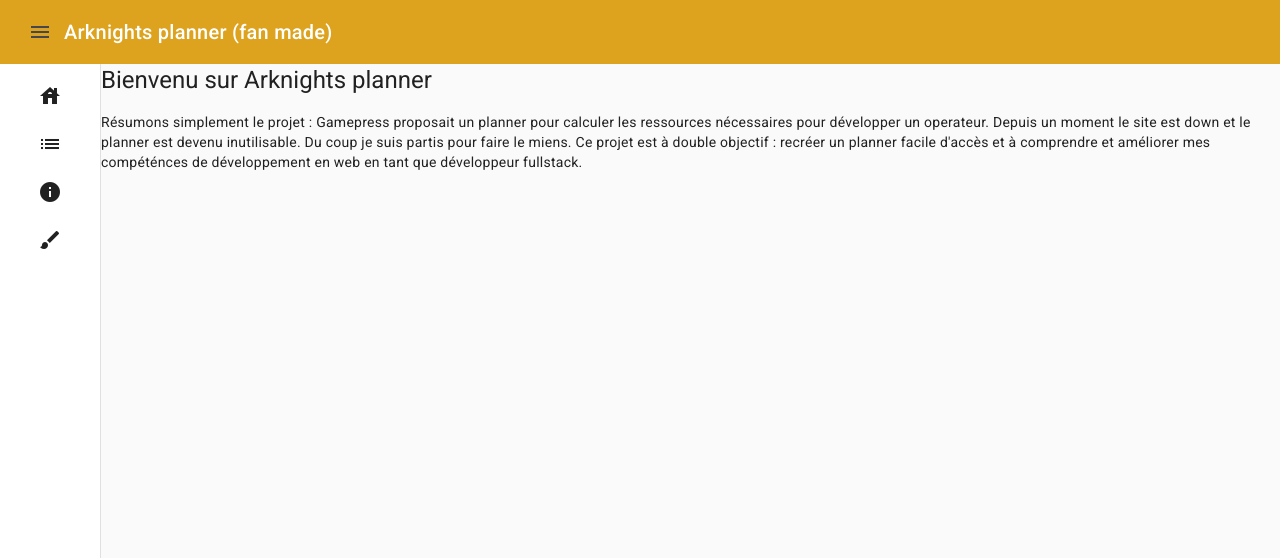
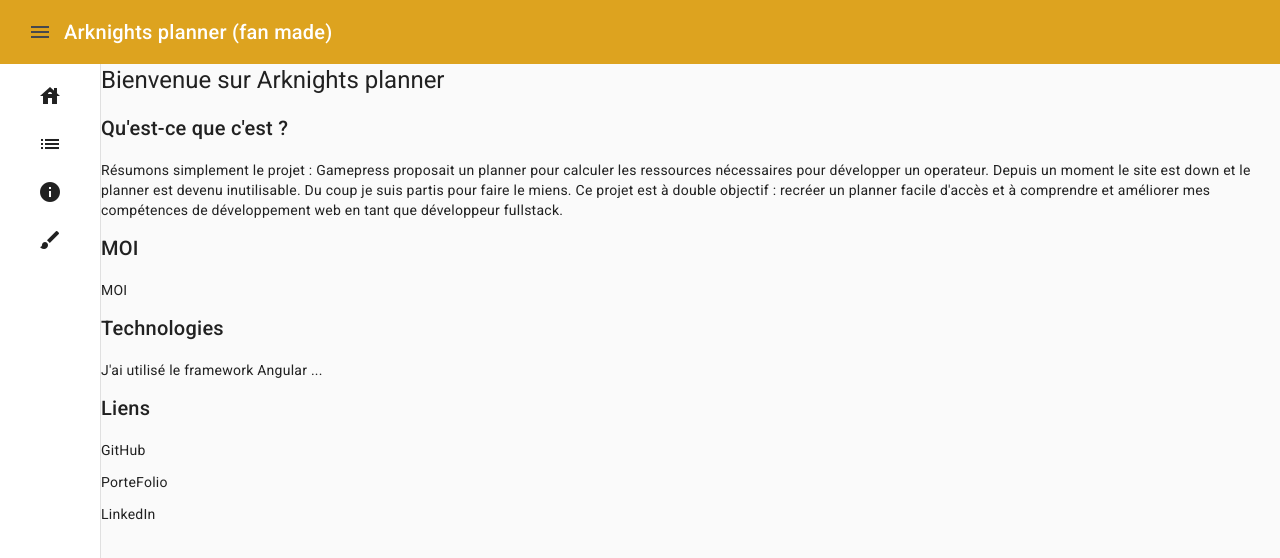
Before and after one commit to Kylian-conraux/plannerForArknights, an Angular app: page /home in a window 1280 px wide. Shown: the top 558 px of the page. Built offline with nearby package versions, Linux system fonts and the light colour scheme.

Commit message:
add some section to complete later

```diff
--- a/src/app/features/home/home.component.html
+++ b/src/app/features/home/home.component.html
@@ -1,6 +1,31 @@
-<h1>Bienvenu sur Arknights planner</h1>
+<div class="home-header">
+    <h1>Bienvenue sur Arknights planner</h1>
+</div>
 
-<p>Résumons simplement le projet : Gamepress proposait un planner pour calculer les ressources nécessaires pour développer un operateur. Depuis un moment le site est down et
-    le planner est devenu inutilisable. Du coup je suis partis pour faire le miens. Ce projet est à double objectif : recréer un planner facile d'accès et à comprendre et
-    améliorer mes compéténces de développement en web en tant que développeur fullstack.
-</p>
+<section class="home-content">
+    <h2>Qu'est-ce que c'est ?</h2>
+    <p>Résumons simplement le projet : Gamepress proposait un planner pour calculer les ressources nécessaires pour
+        développer un operateur. Depuis un moment le site est down et
+        le planner est devenu inutilisable. Du coup je suis partis pour faire le miens. Ce projet est à double objectif
+        : recréer un planner facile d'accès et à comprendre et
+        améliorer mes compétences de développement web en tant que développeur fullstack.
+    </p>
+</section>
+
+
+<section class="home-content">
+    <h2>MOI</h2>
+    <p>MOI</p>
+</section>
+
+<section class="home-content">
+    <h2>Technologies</h2>
+    <p>J'ai utilisé le framework Angular ... </p>
+</section>
+
+<section class="home-content">
+    <h2>Liens</h2>
+    <p>GitHub </p>
+    <p>PorteFolio</p>
+    <p>LinkedIn</p>
+</section>
```
